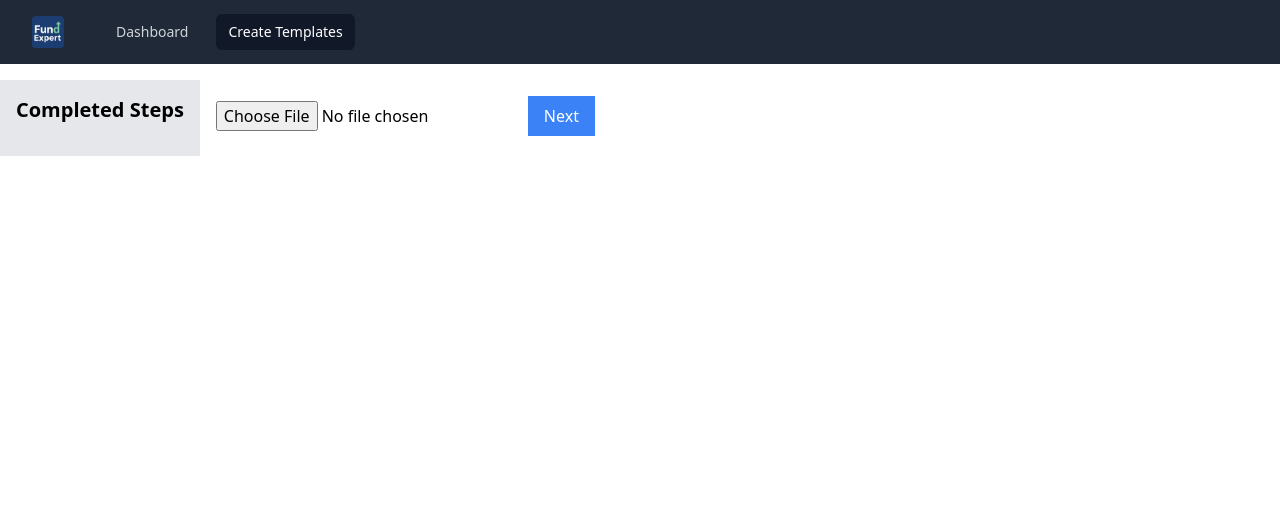
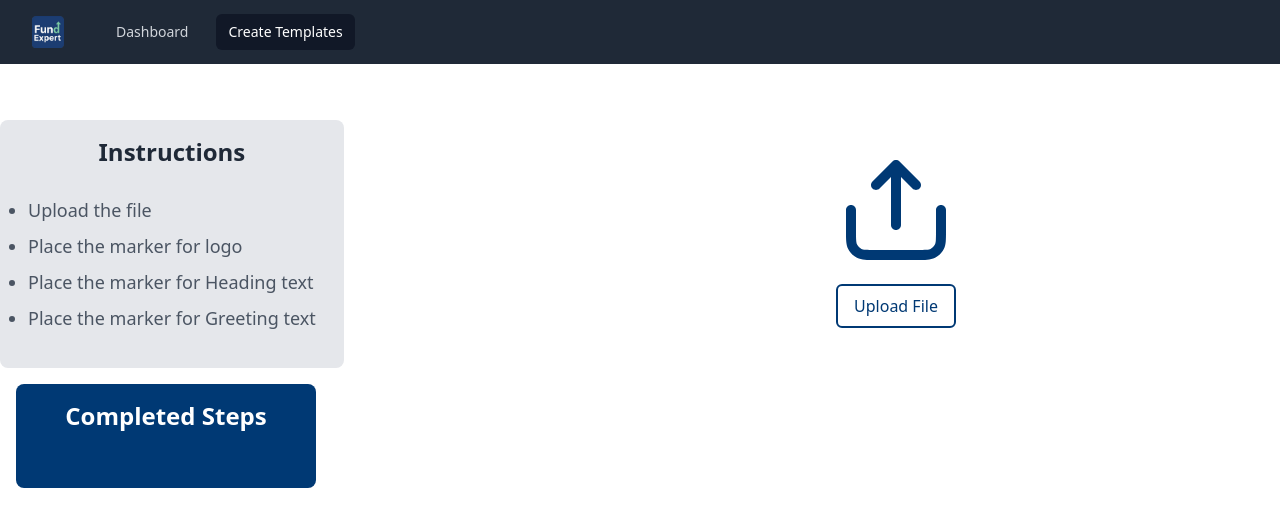
Before and after one commit to FundExpert-Fintech/banner-utility, a Next.js app: page /create in a window 1280 px wide. Shown: the top 526 px of the page. Built offline with nearby package versions, Linux system fonts and the light colour scheme.

Commit message:
UI changes

```diff
--- a/src/components/ImageMarkerForm.jsx
+++ b/src/components/ImageMarkerForm.jsx
@@ -1,6 +1,7 @@
 import React, { useState } from 'react';
 import ImageMarker from 'react-image-marker';
 import CustomMarker from '../components/CustomMarker';
+import { submitFormData } from '@/pages/api/services';
 
 const ImageMarkerForm = () => {
   const [selectedFile, setSelectedFile] = useState(null);
@@ -79,53 +80,86 @@ const ImageMarkerForm = () => {
     setSelectedFile(null);
     setMarkers([]);
     setCurrentStep('upload');
+    setCompletedSteps([]);
     setIsFormSubmitted(false);
   };
 
-  const submitForm = () => {
+  const submitForm = async () => {
     console.log('markers - - ', JSON.stringify(markers));
     // Your manual form submission logic here
     console.log('Manual form submission:', {
       image: selectedFile,
       markers,
     });
+
+      const formData = {
+          file : selectedFile,
+          url: 'string',
+          xLogo: markers[0].left,
+          yLogo: markers[0].top,
+          logoWidth: 40,
+          xHead: markers[1].left,
+          yHead: markers[1].top,
+          headWidth: 50,
+          headColor: 'blue',
+          xGreet: markers[2].left,
+          yGreet: markers[2].top,
+          greetWidth: 150,
+          greetColor: 'red',
+      };
+
+
+
+    const submitForm = await submitFormData(formData);
+
   };
 
   return (
-    <div className="flex mt-4 space-x-4">
-      {/* Left side: Completed steps */}
-      <div className="flex flex-col items-center bg-gray-200 p-4">
-        <h2 className="text-xl font-semibold mb-4">Completed Steps</h2>
-        <ul className="list-none p-0">
-          {completedSteps.map((step, index) => (
-            <li key={index} className="flex items-center mb-2">
-              <span className="mr-2 text-green-500">&#10003;</span>
-              {step}
-            </li>
-          ))}
+    <div className='container mx-auto my-8'>
+      <div className="flex mt-4 space-x-4 flex-wrap justify-center lg:justify-between gap-4 py-4 md:py-6">
+        <div className="flex flex-col items-center bg-gray-200 p-4 rounded-lg max-w-[400px]">
+          <h2 className="text-2xl font-semibold mb-4 text-gray-800 text-left">Instructions</h2>
+          <ul className="p-3 text-lg list-disc text-gray-600 font-medium">
+            <li className='mb-2'>Upload the file</li>
+            <li className='mb-2'>Place the marker for logo</li>
+            <li className='mb-2'>Place the marker for Heading text</li>
+            <li className='mb-2'>Place the marker for Greeting text</li>
           </ul>
         </div>
 
-      {/* Right side: Image with markers */}
-      <div className="flex-1">
+
+        {/* Center side: Image with markers */}
+        <div className="w-full md:w-[768px]">
           {currentStep === 'upload' && (
-          <div>
+            <div className='h-full'>
+
+            <div className="w-[300px] mx-auto flex flex-col items-center justify-center h-full gap-2">
+              <img src="/uploadIcon.svg" className='w-[100px]' alt="" />
+              <label htmlFor="fileInput" className="mt-4 cursor-pointer border-2 border-[#003974] text-[#003974] px-4 py-2 rounded-md">
+                Upload File
+              </label>
               <input
                 type="file"
+                id="fileInput"
                 accept="image/*"
                 onChange={handleUploadClick}
-              className="mt-4"
+                className="hidden" // Hide the default file input button
               />
-            <button
+            </div>
+
+
+
+              {/* <button
                 onClick={() => moveNextStep()}
-              className="bg-blue-500 text-white px-4 py-2 mt-4"
+                className="bg-blue-500 text-white px-4 py-2 mt-4 w-36 rounded-lg"
               >
                 Next
-            </button>
+              </button> */}
             </div>
           )}
           {currentStep !== 'upload' && (
-          <div className="flex justify-center">
+            <div className="flex flex-col gap-3 md:w-[550px] mx-auto">
+              <div className='w-full mb-10'>
                 <ImageMarker
                   src={selectedFile ? URL.createObjectURL(selectedFile) : ''}
                   markers={markers}
@@ -134,12 +168,13 @@ const ImageMarkerForm = () => {
                   markerComponent={CustomMarker}
                   disabled={isFormSubmitted}
                 />
-            <div className="mt-4">
-              <button onClick={clearImage} className="bg-red-500 text-white px-4 py-2 mr-4">
+              </div>
+              <div className="w-full md:w-[350px] mx-auto">
+                <button onClick={clearImage} className="bg-red-600 text-white px-4 py-2 mr-4 mb-3 rounded-lg w-full">
                   Clear Image
                 </button>
                 {completedSteps.length === 3 && (
-                <button onClick={submitForm} className="bg-green-500 text-white px-4 py-2">
+                  <button onClick={submitForm} className="bg-[#003974] text-white px-4 py-2 rounded-lg w-full">
                     Submit Form
                   </button>
                 )}
@@ -147,6 +182,21 @@ const ImageMarkerForm = () => {
             </div>
           )}
         </div>
+
+        {/* Left side: Completed steps */}
+        <div className="flex flex-col items-center bg-[#003974] p-4 rounded-lg md:w-[300px]">
+          <h2 className="text-2xl font-semibold mb-4 text-white">Completed Steps</h2>
+          <ul className="list-none py-3">
+            {completedSteps.map((step, index) => (
+              <li key={index} className="flex items-center mb-3 bg-white p-2 rounded-md">
+                {/* <span className="mr-2 text-green-500">&#10003;</span> */}
+                <img src="/successIcon.svg" alt="" className='w-4 mr-2'/>
+                 {step}
+              </li>
+            ))}
+          </ul>
+        </div>
+      </div>
     </div>
   );
 };
```
Also changed, not shown: public/successIcon.svg (added), public/uploadIcon.svg (added). Lines whose indentation alone changed are shown as unchanged.
